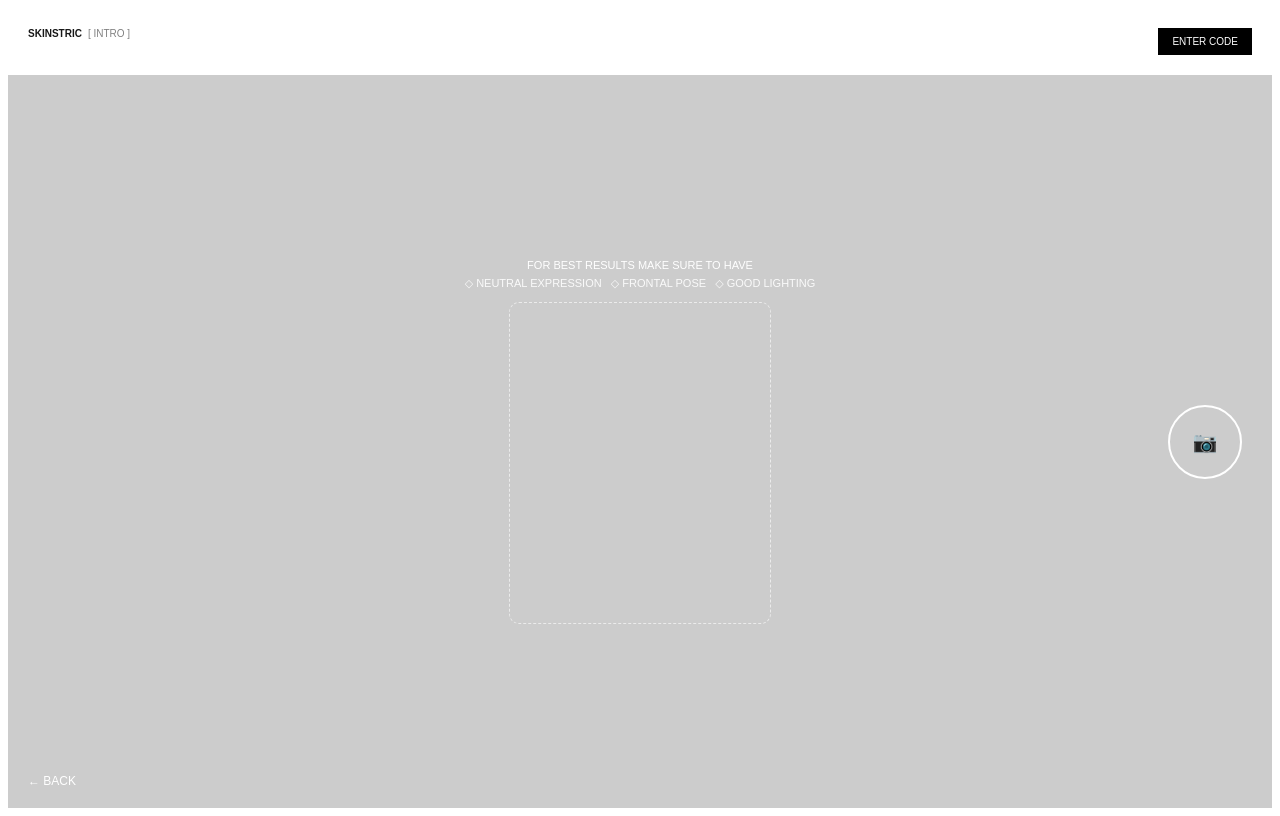
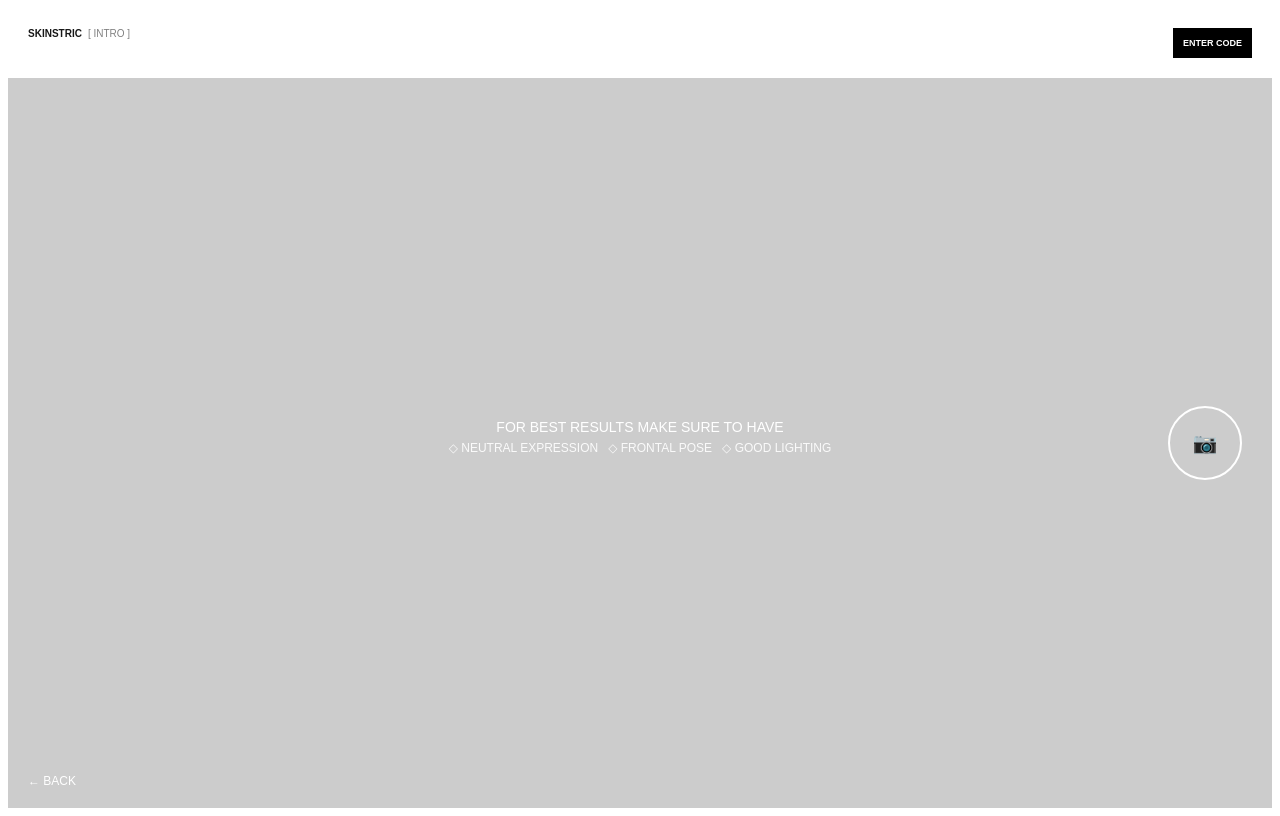
Before and after one commit to KamalRaghe/Skinstric, a Next.js app: page /camera/capture in a window 1280 px wide. Built offline with nearby package versions, Linux system fonts and the light colour scheme; no server answers.

Commit message:
first commit

```diff
--- a/app/camera/capture/page.js
+++ b/app/camera/capture/page.js
@@ -30,6 +30,7 @@ export default function Page() {
       <div style={{
         display: "flex",
         justifyContent: "space-between",
+        alignItems:"start",
         padding: "20px",
         fontSize: "10px",
         background: "white"
@@ -42,12 +43,14 @@ export default function Page() {
         <button style={{
           background: "black",
           color: "white",
-          padding: "8px 14px",
-          fontSize: "10px",
+          padding: "10px",
+          fontSize: "9px",
+          fontWeight:"bold",
           border: "none"
         }}>
           ENTER CODE
         </button>
+
       </div>
 
       {/* CAMERA SECTION */}
@@ -92,12 +95,16 @@ export default function Page() {
 
           {/* TEXT */}
           <div style={{
-            fontSize: "11px",
+            fontSize: "14px",
             marginBottom: "12px",
             textAlign: "center"
           }}>
             FOR BEST RESULTS MAKE SURE TO HAVE
-            <div style={{ marginTop: "6px", opacity: 0.9 }}>
+            <div style={{
+                marginTop: "6px",
+                opacity: 0.9,
+                fontSize:"12px"
+            }}>
               ◇ NEUTRAL EXPRESSION &nbsp;
               ◇ FRONTAL POSE &nbsp;
               ◇ GOOD LIGHTING
@@ -105,12 +112,7 @@ export default function Page() {
           </div>
 
           {/* FACE GUIDE */}
-          <div style={{
-            width: "260px",
-            height: "320px",
-            border: "1px dashed rgba(255,255,255,0.6)",
-            borderRadius: "10px"
-          }} />
+
         </div>
 
         {/* CAPTURE BUTTON */}
```
